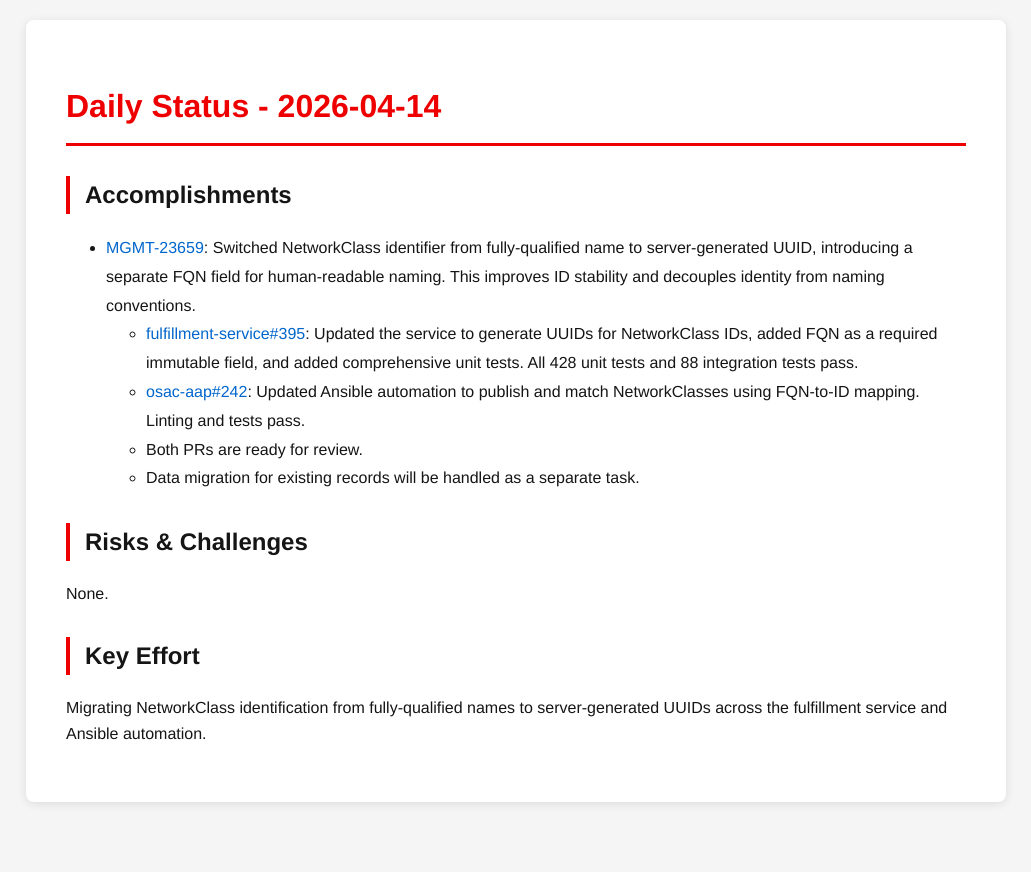
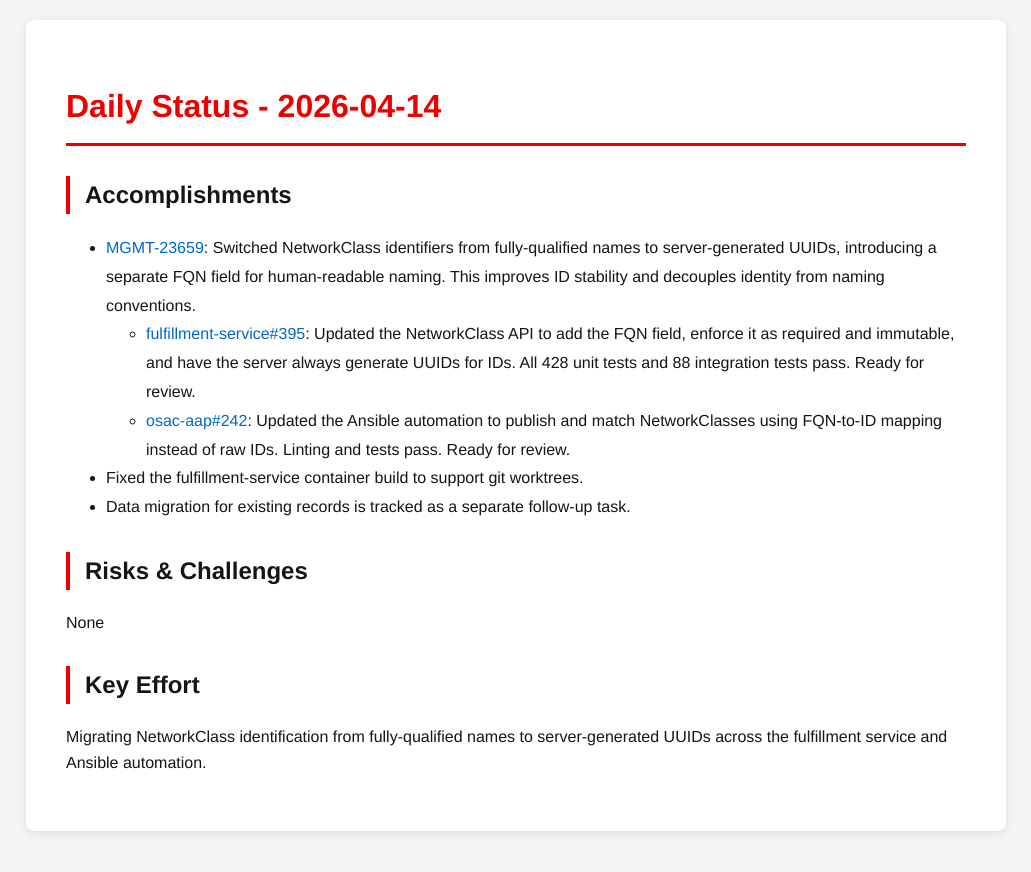
Before and after one commit to tzvatot/daily-status, a Jekyll site: the page built from 2026-04-14.md, in a window 1280 px wide. Shown: the top 872 px of the page, without its empty margins (124-1155 px from the left). Built offline with Jekyll 4.4.1, drawn with Linux system fonts in a browser that asks for light colours.

Commit message:
Daily status update - 2026-04-14

```diff
--- a/2026-04-14.md
+++ b/2026-04-14.md
@@ -7,14 +7,14 @@ date: 2026-04-14
 # Daily Status - 2026-04-14
 
 ## Accomplishments
-- [MGMT-23659](https://issues.redhat.com/browse/MGMT-23659): Switched NetworkClass identifier from fully-qualified name to server-generated UUID, introducing a separate FQN field for human-readable naming. This improves ID stability and decouples identity from naming conventions.
-  - [fulfillment-service#395](https://github.com/osac-project/fulfillment-service/pull/395): Updated the service to generate UUIDs for NetworkClass IDs, added FQN as a required immutable field, and added comprehensive unit tests. All 428 unit tests and 88 integration tests pass.
-  - [osac-aap#242](https://github.com/osac-project/osac-aap/pull/242): Updated Ansible automation to publish and match NetworkClasses using FQN-to-ID mapping. Linting and tests pass.
-  - Both PRs are ready for review.
-  - Data migration for existing records will be handled as a separate task.
+- [MGMT-23659](https://issues.redhat.com/browse/MGMT-23659): Switched NetworkClass identifiers from fully-qualified names to server-generated UUIDs, introducing a separate FQN field for human-readable naming. This improves ID stability and decouples identity from naming conventions.
+  - [fulfillment-service#395](https://github.com/osac-project/fulfillment-service/pull/395): Updated the NetworkClass API to add the FQN field, enforce it as required and immutable, and have the server always generate UUIDs for IDs. All 428 unit tests and 88 integration tests pass. Ready for review.
+  - [osac-aap#242](https://github.com/osac-project/osac-aap/pull/242): Updated the Ansible automation to publish and match NetworkClasses using FQN-to-ID mapping instead of raw IDs. Linting and tests pass. Ready for review.
+- Fixed the fulfillment-service container build to support git worktrees.
+- Data migration for existing records is tracked as a separate follow-up task.
 
 ## Risks & Challenges
-None.
+None
 
 ## Key Effort
 Migrating NetworkClass identification from fully-qualified names to server-generated UUIDs across the fulfillment service and Ansible automation.
```
